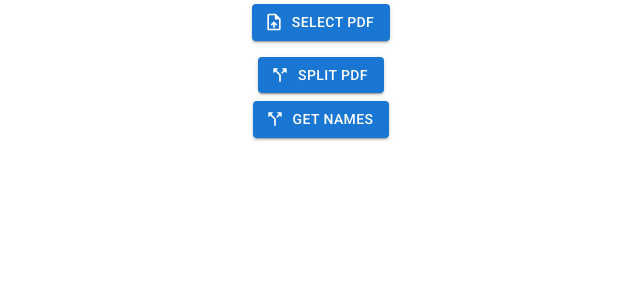
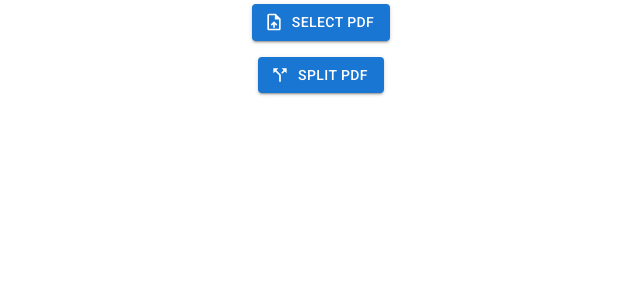
Before and after one commit to shayd3/co-ce-utility, a React (Create React App) app: page / in a window 1280 px wide. Shown: the top 300 px of the page, without its empty margins (319-959 px from the left). Built offline with nearby package versions, Linux system fonts and the light colour scheme.

Commit message:
Revert "Add onGetNamesClick to test TextItem objects"
This reverts commit c5f1b76cb294746a646fae71d3e04af57753c66d.

```diff
--- a/package.json
+++ b/package.json
@@ -14,7 +14,6 @@
     "@types/file-saver": "^2.0.5",
     "@types/jest": "^27.0.1",
     "@types/node": "^16.7.13",
-    "@types/pdfjs-dist": "^2.10.378",
     "@types/react": "^18.0.0",
     "@types/react-dom": "^18.0.0",
     "file-saver": "^2.0.5",
--- a/src/components/CertificateUtilityComponent.tsx
+++ b/src/components/CertificateUtilityComponent.tsx
@@ -1,21 +1,13 @@
 import React, { Component } from 'react';
 import { styled } from '@mui/material/styles';
 import { Grid, Button } from '@mui/material';
-import { UploadFile, CallSplit, TokenTwoTone } from '@mui/icons-material';
+import { UploadFile, CallSplit } from '@mui/icons-material';
+import { PDFDocument } from 'pdf-lib';
 import JSZip from 'jszip';
 import { saveAs } from 'file-saver'
-import { PDFDocument } from 'pdf-lib';
-import * as PDFJS from "pdfjs-dist";
-import { TextItem, TypedArray } from 'pdfjs-dist/types/src/display/api';
-import { IRenderableView } from 'pdfjs-dist/types/web/interfaces';
-PDFJS.GlobalWorkerOptions.workerSrc = `//cdnjs.cloudflare.com/ajax/libs/pdf.js/${PDFJS.version}/pdf.worker.js`;
 
 type CertificateUtilityProps = {}
-type CertificateUtilityState = {
-    document: PDFDocument | null,
-    documentRaw: Uint8Array,
-    content: string
-}
+type CertificateUtilityState = { document: PDFDocument | null}
 
 const Input = styled('input')({
     display: 'none'
@@ -25,15 +17,12 @@ class CertificateUtility extends Component<CertificateUtilityProps, CertificateU
     constructor(props: CertificateUtilityProps) {
         super(props);
         this.state = {
-            document: null,
-            documentRaw: new Uint8Array(),
-            content: ""
+            document: null
         }
 
         this.onFileChange = this.onFileChange.bind(this);
         this.fileData = this.fileData.bind(this);
         this.onSplitClick = this.onSplitClick.bind(this);
-        this.onGetNamesClick = this.onGetNamesClick.bind(this);
     }
 
     async onFileChange(event: any) {
@@ -49,8 +38,7 @@ class CertificateUtility extends Component<CertificateUtilityProps, CertificateU
                     updateMetadata: false
                   })
                 this.setState({
-                    document: pdfDoc,
-                    documentRaw: typedArray
+                    document: pdfDoc
                 });
             }
         }
@@ -83,25 +71,6 @@ class CertificateUtility extends Component<CertificateUtilityProps, CertificateU
             .then(function(content) {
                 saveAs(content, "test.zip");
             })
-    }
-
-    async onGetNamesClick(event: any) {
-        const pdf = this.state.document
-        const pdfRaw = this.state.documentRaw
-        if (!pdf) {
-            console.error("there was an issue reading PDF...")
-            return;
-        }
-        const doc = await PDFJS.getDocument(pdfRaw).promise;
-        const page = await doc.getPage(1)
-        console.log(page)
-        const content = await page.getTextContent()
-        let items = content.items
-        console.log(items)
-        this.setState({
-            content: content.items.map(token => (token as TextItem).str).join("")
-        });
-
     }
 
     fileData() {
@@ -147,14 +116,6 @@ class CertificateUtility extends Component<CertificateUtilityProps, CertificateU
                         Split PDF
                     </Button>
                 </Grid>
-                <Grid item sx={{m: .5}}>
-                    <Button variant="contained" startIcon={<CallSplit />} onClick={this.onGetNamesClick}>
-                        Get Names
-                    </Button>
-                </Grid>
-                <Grid item sx={{m: .2}}>
-                    {this.state.content}
-                </Grid>
             </Grid>
 
         )
```
Also changed, not shown: 1 other file (tests, documents, lock files or other folders).
